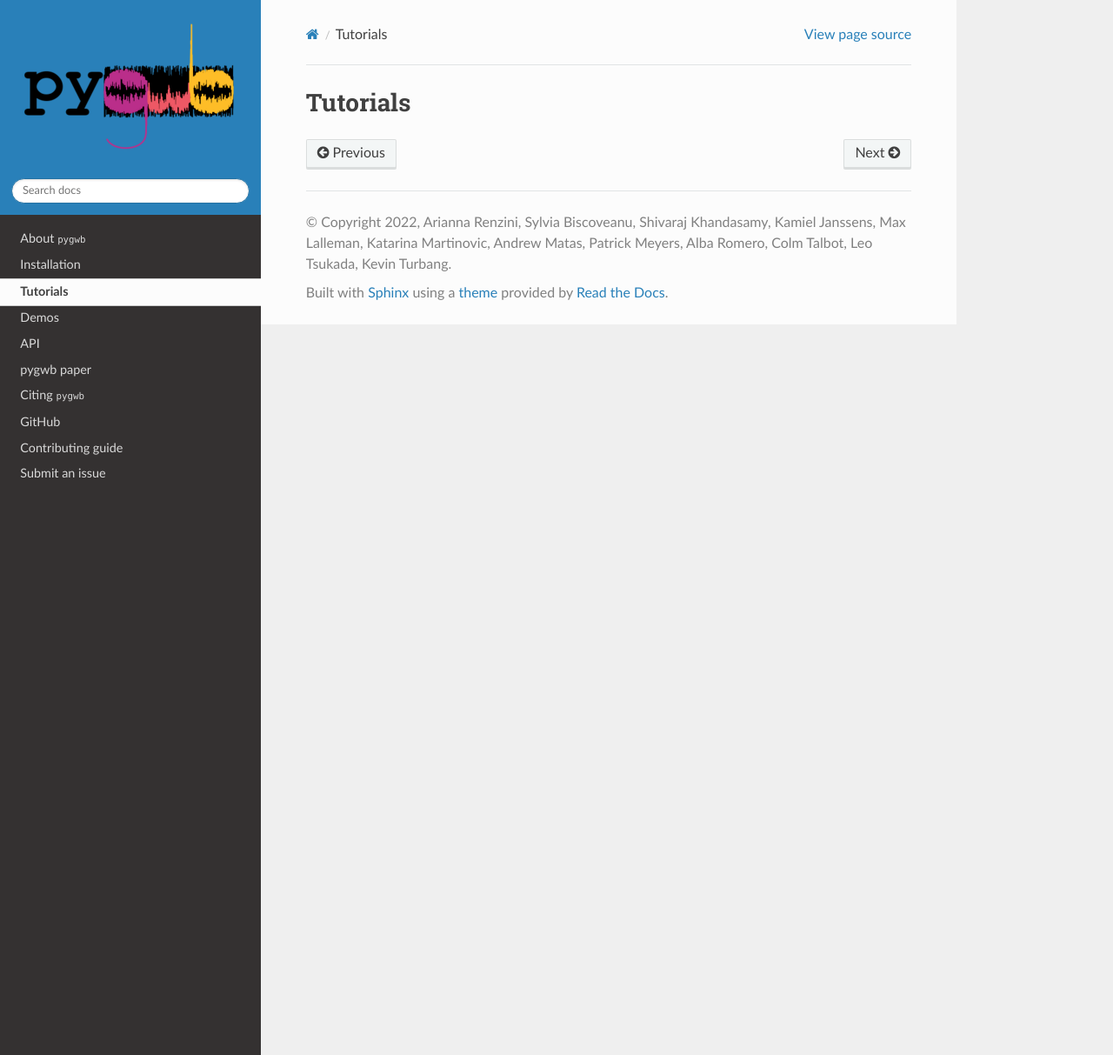
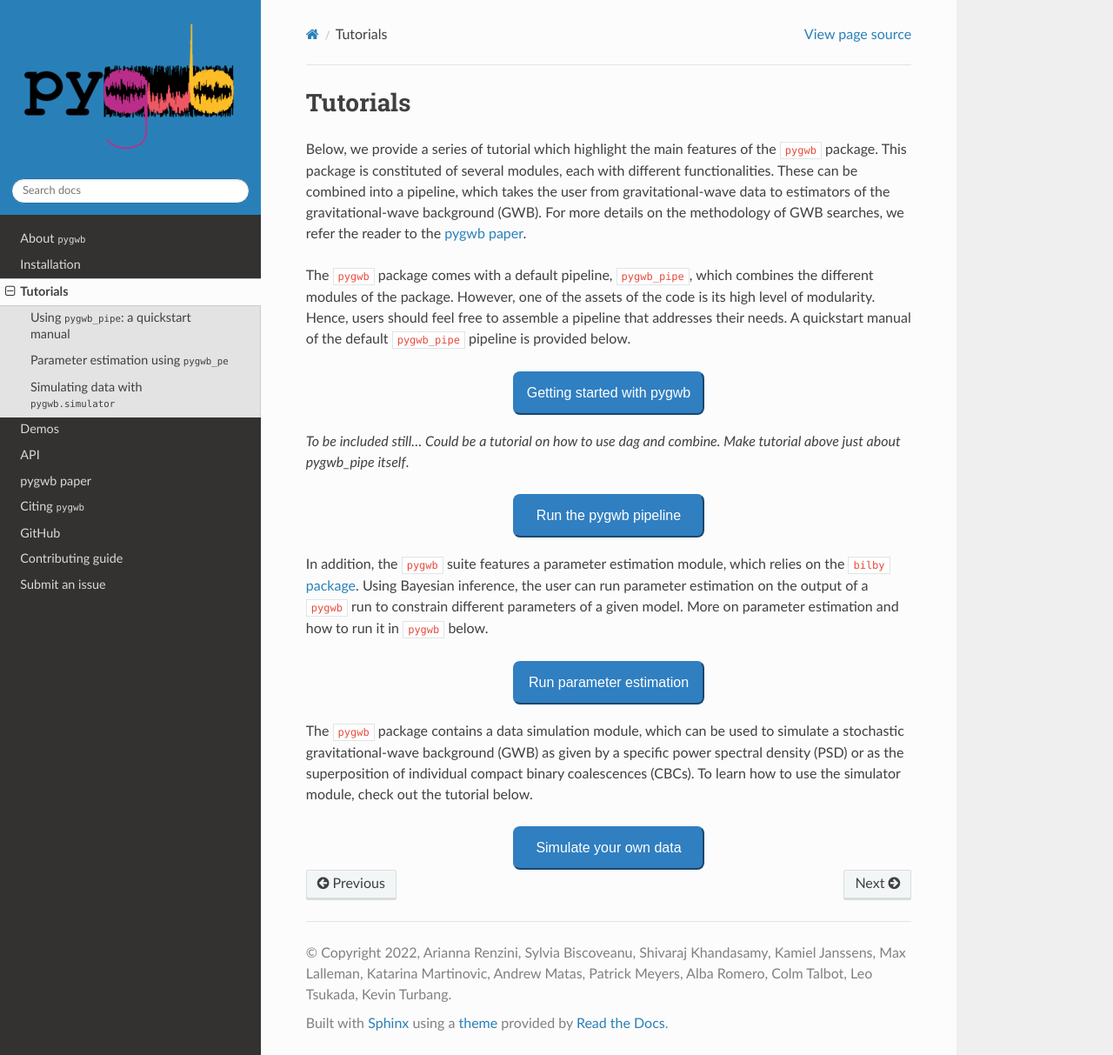
Before and after one commit to a-renzini/pygwb, a Sphinx documentation site: the page built from docs/tutorials.rst, in a window 1280 px wide and 1213 px high. Shown: the whole window at 87% size. Built offline with Sphinx 7.4.7 and the Read the Docs theme 2.0.0, drawn with Linux system fonts in a browser that asks for light colours; pages that are not in the unit, such as notebooks, are missing from menus; the version number could not be read and is left out.

Commit message:
Making tutorials and demos page

````diff
--- a/docs/api.rst
+++ b/docs/api.rst
@@ -2,7 +2,7 @@
 API
 ============
 
-The ``pygwb``` package consists of several modules, each with a distinct functionality. A summary of all ``pygwb`` modules and its main external dependencies can be seen in the schema below.
+The ``pygwb`` package consists of several modules, each with a distinct functionality. A summary of all ``pygwb`` modules and its main external dependencies can be seen in the schema below.
 
 
 .. image:: pygwb_modules.png
--- a/docs/tutorials.rst
+++ b/docs/tutorials.rst
@@ -2,8 +2,51 @@
 Tutorials
 ============
 
+Below, we provide a series of tutorial which highlight the main features of the ``pygwb`` package.
+This package is constituted of several modules, each with different functionalities. These can be
+combined into a pipeline, which takes the user from gravitational-wave data to estimators of the
+gravitational-wave background (GWB). For more details on the methodology of GWB searches, we refer
+the reader to the `pygwb paper <https://arxiv.org/pdf/2303.15696.pdf>`_.
+
+The ``pygwb`` package comes with a default pipeline, ``pygwb_pipe``, which combines the different modules
+of the package. However, one of the assets of the code is its high level of modularity. Hence, users should
+feel free to assemble a pipeline that addresses their needs. A quickstart manual of the default ``pygwb_pipe``
+pipeline is provided below.
+
+.. raw:: html
+
+   <a href="TBC.html"><button style="background-color:#307FC1;border-color:#307FC1;color:white;width: 220.0px; height: 50.0px;border-radius: 8px;margin-bottom: 10px;display:block;margin: 0 auto">Getting started with pygwb</button></a>
+
+   <br />
+
+`To be included still... Could be a tutorial on how to use dag and combine. Make tutorial above just about pygwb_pipe itself`.
+
+.. raw:: html
+
+   <a href="pipeline.html"><button style="background-color:#307FC1;border-color:#307FC1;color:white;width: 220.0px; height: 50.0px;border-radius: 8px;margin-bottom: 10px;display:block;margin: 0 auto">Run the pygwb pipeline</button></a>
+   <br />
+
+In addition, the ``pygwb`` suite features a parameter estimation module, which relies on the ``bilby`` `package <https://lscsoft.docs.ligo.org/bilby/>`_.
+Using Bayesian inference, the user can run parameter estimation on the output of a ``pygwb`` run to constrain different parameters of a given model. More on parameter estimation and how to
+run it in ``pygwb`` below.
+
+.. raw:: html
+
+   <a href="pe.html"><button style="background-color:#307FC1;border-color:#307FC1;color:white;width: 220.0px; height: 50.0px;border-radius: 8px;margin-bottom: 10px;display:block;margin: 0 auto">Run parameter estimation</button></a>
+   <br />
+
+The ``pygwb`` package contains a data simulation module, which can be used to simulate a stochastic gravitational-wave background (GWB)
+as given by a specific power spectral density (PSD) or as the superposition of individual compact binary coalescences (CBCs). To learn how
+to use the simulator module, check out the tutorial below.
+
+.. raw:: html
+
+   <a href="simulator.html"><button style="background-color:#307FC1;border-color:#307FC1;color:white;width: 220.0px; height: 50.0px;border-radius: 8px;margin-bottom: 10px;display:block;margin: 0 auto">Simulate your own data</button></a>
+
 .. toctree::
-   :maxdepth: 2
-   :caption: Tutorials:
-      pipeline
-      pe
+   :maxdepth: 1
+   :hidden:
+
+   pipeline
+   pe
+   simulator
````
Also changed, not shown: docs/demos.rst (+16 -1 lines).
